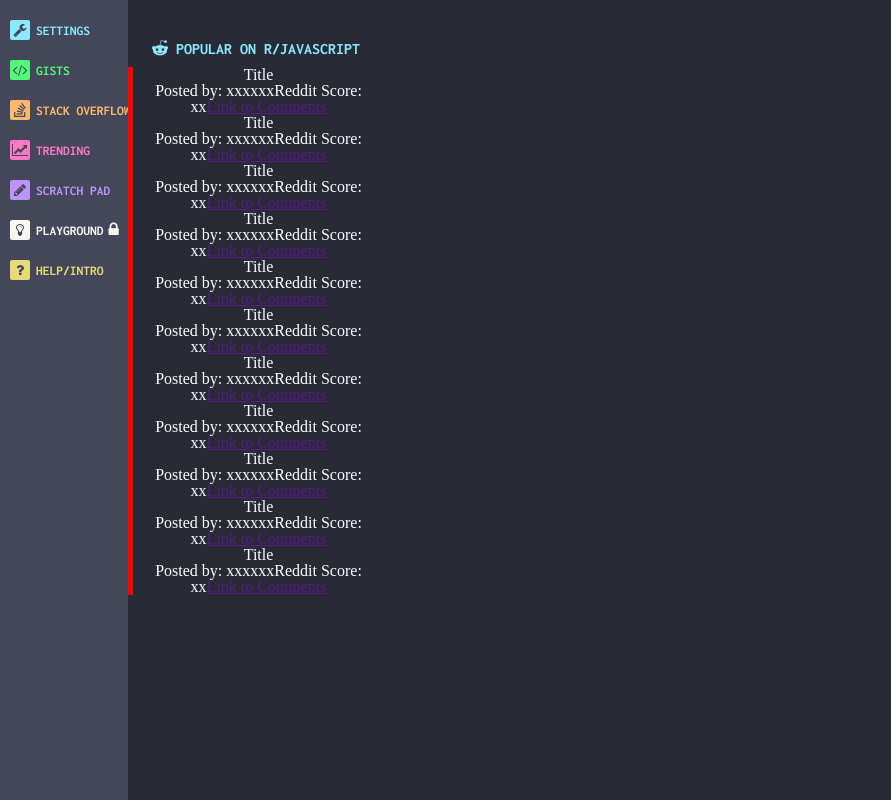
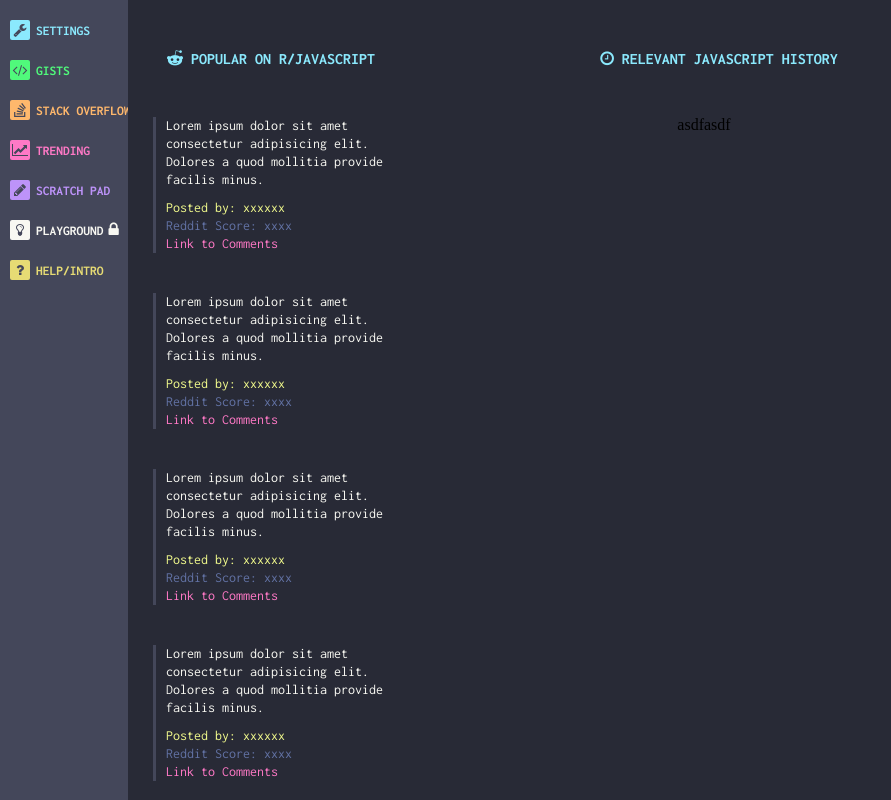
Before and after one commit to LaggerP/Chingu-V9-SoloProject, a React (Create React App) app: page / in a window 1280 px wide. Shown: the whole page, without its empty margins (0-891 px from the left). Built offline with nearby package versions, Linux system fonts and the light colour scheme.

Commit message:
update some files

```diff
--- a/src/Components/Main.css
+++ b/src/Components/Main.css
@@ -1,5 +1,6 @@
 body {
     width: 100%;
+    overflow-y: hidden;
 }
 
 .Main {
@@ -26,10 +27,12 @@
 }
 .Main-HistoryJS-Item{
     width: 100%;
+    height: 50vh;
     background-color: #282a36;
 }
 .Main-Clock-Item{
     width: 100%;
+    height: 50vh;
     background-color: #282a36;
 }
 
--- a/src/Components/Main.js
+++ b/src/Components/Main.js
@@ -26,7 +26,6 @@
             <div className="Main-GitHub-Item">
                 <GitHub />
             </div>
-
         </div>
 
 
--- a/src/Components/Principal/Clock.css
+++ b/src/Components/Principal/Clock.css
@@ -1,4 +1,3 @@
 .clock{
     width: 100%;
-    height: 50vh;
 }
--- a/src/Components/Principal/Clock.js
+++ b/src/Components/Principal/Clock.js
@@ -2,10 +2,8 @@
 import './Clock.css'
 
 const Clock = () => {
-
-
     return (
-        <div className="clock">
+        <div className="clock" id="txt">
 
         </div>
 
--- a/src/Components/Principal/History.css
+++ b/src/Components/Principal/History.css
@@ -1,4 +1,17 @@
 .history{
     width: 100%;
-    height: 50vh;
 }
+
+.historyIcon{
+    margin: 50px 0 50px 30px;
+    color: #8be9fd;
+    font-size: 16px;
+    text-align: center;
+}
+.history_items{
+    width: 100%;
+    top: 0;
+    max-height: 100%;
+    overflow-y: auto;
+    text-align: center;
+}
--- a/src/Components/Principal/HistoryComponent.js
+++ b/src/Components/Principal/HistoryComponent.js
@@ -6,7 +6,15 @@
 
     return (
         <div className="history">
-
+            <div className="history_items">
+                <div className="historyIcon">
+                    <span aria-hidden="true" className="fa fa-clock-o"></span>
+                    <span class="IconText"> RELEVANT JAVASCRIPT HISTORY</span>
+                </div>
+                <div className="item">
+                    <span aria-hidden="true" className="fab fa-angular">asdfasdf</span>
+                </div>
+            </div>
         </div>
 
     );
--- a/src/Components/Principal/Reddit.css
+++ b/src/Components/Principal/Reddit.css
@@ -1,3 +1,7 @@
+li,a{
+    text-decoration: none;
+    list-style-type: none;
+}
 .reddit{
     width: 100%;
     height: 100vh;
@@ -11,11 +15,10 @@
     text-align: center;
 }
 .redditIcon{
-    margin-top: 40px;
+    margin: 50px 0 50px 30px;
     color: #8be9fd;
     font-size: 16px;
     text-align: center;
-    margin-bottom: 10px;
 }
 
 .IconText{
@@ -27,9 +30,42 @@
 
 .redditNews{
     width: 100%;
+    margin: 25px;
 }
 
 .NewsTitle{
-    border-left: thick solid #ff0000;
-    color: white;
+    margin-bottom: 40px;
+    text-align: left;
+    border-left: 4px solid #44475a;
+    border-left-width: 3px;
+    border-left-style: solid;
+    padding-left: 10px;
+    font-family: 'Inconsolata',monospace;
+    font-size: 14px;
+    font-weight: 100;
+    line-height: 18px;
 }
+
+.NewsTitle:hover{
+    border-left: 4px solid #18db49;
+}
+
+.Title{
+    color: #f8f8f2;
+    padding-bottom:10px;
+}
+
+.userPost{
+    color: #f1fa8c;
+    padding-bottom:10px;
+}
+
+.scoreReddit{
+    color: #6272a4;
+    padding-bottom:10px;
+}
+
+.linkComment{
+    color: #ff79c6;
+    padding-bottom:10px;
+}
--- a/src/Components/Principal/RedditComponent.js
+++ b/src/Components/Principal/RedditComponent.js
@@ -6,98 +6,121 @@
       <div className="reddit">
          <div className="redditBox">
             <div className="redditIcon">
-                    <span aria-hidden="true" class="fa fa-reddit-alien"></span>
+               <span aria-hidden="true" className="fa fa-reddit-alien"></span>
                <span class="IconText"> POPULAR ON R/JAVASCRIPT</span>
             </div>
 
             <div className="redditNews">
-                   <div className="NewsTitle">
-                    <p>Title</p>
-                    <span>Posted by: xxxxxx</span>
-                    <span>Reddit Score: xx</span>
-                    <a href="">Link to Comments</a>
+               <li className="NewsTitle">
+                  <a href="">
+                     <h5 className="Title">Lorem ipsum dolor sit amet consectetur adipisicing elit. Dolores a quod mollitia provident facilis minus.</h5>
+                     <span className="userPost">Posted by: xxxxxx</span>
+                     <br />
+                     <span className="scoreReddit">Reddit Score: xxxx</span>
+                     <br />
+                     <a href="" className="linkComment">Link to Comments</a>
+                  </a>
+               </li>
+
+               <li className="NewsTitle">
+                  <a href="">
+                     <h5 className="Title">Lorem ipsum dolor sit amet consectetur adipisicing elit. Dolores a quod mollitia provident facilis minus.</h5>
+                     <span className="userPost">Posted by: xxxxxx</span>
+                     <br />
+                     <span className="scoreReddit">Reddit Score: xxxx</span>
+                     <br />
+                     <a href="" className="linkComment">Link to Comments</a>
+                  </a>
+               </li>
+               <li className="NewsTitle">
+                  <a href="">
+                     <h5 className="Title">Lorem ipsum dolor sit amet consectetur adipisicing elit. Dolores a quod mollitia provident facilis minus.</h5>
+                     <span className="userPost">Posted by: xxxxxx</span>
+                     <br />
+                     <span className="scoreReddit">Reddit Score: xxxx</span>
+                     <br />
+                     <a href="" className="linkComment">Link to Comments</a>
+                  </a>
+               </li>
+
+               <li className="NewsTitle">
+                  <a href="">
+                     <h5 className="Title">Lorem ipsum dolor sit amet consectetur adipisicing elit. Dolores a quod mollitia provident facilis minus.</h5>
+                     <span className="userPost">Posted by: xxxxxx</span>
+                     <br />
+                     <span className="scoreReddit">Reddit Score: xxxx</span>
+                     <br />
+                     <a href="" className="linkComment">Link to Comments</a>
+                  </a>
+               </li>
+
+               <li className="NewsTitle">
+                  <a href="">
+                     <h5 className="Title">Lorem ipsum dolor sit amet consectetur adipisicing elit. Dolores a quod mollitia provident facilis minus.</h5>
+                     <span className="userPost">Posted by: xxxxxx</span>
+                     <br />
+                     <span className="scoreReddit">Reddit Score: xxxx</span>
+                     <br />
+                     <a href="" className="linkComment">Link to Comments</a>
+                  </a>
+               </li>
+
+               <li className="NewsTitle">
+                  <a href="">
+                     <h5 className="Title">Lorem ipsum dolor sit amet consectetur adipisicing elit. Dolores a quod mollitia provident facilis minus.</h5>
+                     <span className="userPost">Posted by: xxxxxx</span>
+                     <br />
+                     <span className="scoreReddit">Reddit Score: xxxx</span>
+                     <br />
+                     <a href="" className="linkComment">Link to Comments</a>
+                  </a>
+               </li>
+
+               <li className="NewsTitle">
+                  <a href="">
+                     <h5 className="Title">Lorem ipsum dolor sit amet consectetur adipisicing elit. Dolores a quod mollitia provident facilis minus.</h5>
+                     <span className="userPost">Posted by: xxxxxx</span>
+                     <br />
+                     <span className="scoreReddit">Reddit Score: xxxx</span>
+                     <br />
+                     <a href="" className="linkComment">Link to Comments</a>
+                  </a>
+               </li>
+
+               <li className="NewsTitle">
+                  <a href="">
+                     <h5 className="Title">Lorem ipsum dolor sit amet consectetur adipisicing elit. Dolores a quod mollitia provident facilis minus.</h5>
+                     <span className="userPost">Posted by: xxxxxx</span>
+                     <br />
+                     <span className="scoreReddit">Reddit Score: xxxx</span>
+                     <br />
+                     <a href="" className="linkComment">Link to Comments</a>
+                  </a>
+               </li>
+
+               <li className="NewsTitle">
+                  <a href="">
+                     <h5 className="Title">Lorem ipsum dolor sit amet consectetur adipisicing elit. Dolores a quod mollitia provident facilis minus.</h5>
+                     <span className="userPost">Posted by: xxxxxx</span>
+                     <br />
+                     <span className="scoreReddit">Reddit Score: xxxx</span>
+                     <br />
+                     <a href="" className="linkComment">Link to Comments</a>
+                  </a>
+               </li>
+
+               <li className="NewsTitle">
+                  <a href="">
+                     <h5 className="Title">Lorem ipsum dolor sit amet consectetur adipisicing elit. Dolores a quod mollitia provident facilis minus.</h5>
+                     <span className="userPost">Posted by: xxxxxx</span>
+                     <br />
+                     <span className="scoreReddit">Reddit Score: xxxx</span>
+                     <br />
+                     <a href="" className="linkComment">Link to Comments</a>
+                  </a>
+               </li>
             </div>
-                </div>
-                <div className="redditNews">
-                   <div className="NewsTitle">
-                    <p>Title</p>
-                    <span>Posted by: xxxxxx</span>
-                    <span>Reddit Score: xx</span>
-                    <a href="">Link to Comments</a>
-                   </div>
-                </div>
-                <div className="redditNews">
-                   <div className="NewsTitle">
-                    <p>Title</p>
-                    <span>Posted by: xxxxxx</span>
-                    <span>Reddit Score: xx</span>
-                    <a href="">Link to Comments</a>
-                   </div>
-                </div>
-                <div className="redditNews">
-                   <div className="NewsTitle">
-                    <p>Title</p>
-                    <span>Posted by: xxxxxx</span>
-                    <span>Reddit Score: xx</span>
-                    <a href="">Link to Comments</a>
-                   </div>
-                </div>
-                <div className="redditNews">
-                   <div className="NewsTitle">
-                    <p>Title</p>
-                    <span>Posted by: xxxxxx</span>
-                    <span>Reddit Score: xx</span>
-                    <a href="">Link to Comments</a>
-                   </div>
-                </div>
-                <div className="redditNews">
-                   <div className="NewsTitle">
-                    <p>Title</p>
-                    <span>Posted by: xxxxxx</span>
-                    <span>Reddit Score: xx</span>
-                    <a href="">Link to Comments</a>
-                   </div>
-                </div>
-                <div className="redditNews">
-                   <div className="NewsTitle">
-                    <p>Title</p>
-                    <span>Posted by: xxxxxx</span>
-                    <span>Reddit Score: xx</span>
-                    <a href="">Link to Comments</a>
-                   </div>
-                </div>
-                <div className="redditNews">
-                   <div className="NewsTitle">
-                    <p>Title</p>
-                    <span>Posted by: xxxxxx</span>
-                    <span>Reddit Score: xx</span>
-                    <a href="">Link to Comments</a>
-                   </div>
-                </div>
-                <div className="redditNews">
-                   <div className="NewsTitle">
-                    <p>Title</p>
-                    <span>Posted by: xxxxxx</span>
-                    <span>Reddit Score: xx</span>
-                    <a href="">Link to Comments</a>
-                   </div>
-                </div>
-                <div className="redditNews">
-                   <div className="NewsTitle">
-                    <p>Title</p>
-                    <span>Posted by: xxxxxx</span>
-                    <span>Reddit Score: xx</span>
-                    <a href="">Link to Comments</a>
-                   </div>
-                </div>
-                <div className="redditNews">
-                   <div className="NewsTitle">
-                    <p>Title</p>
-                    <span>Posted by: xxxxxx</span>
-                    <span>Reddit Score: xx</span>
-                    <a href="">Link to Comments</a>
-                   </div>
-                </div>
+
          </div>
       </div>
    );
--- a/src/Components/Principal/new.json
+++ /dev/null
@@ -1,5 +0,0 @@
-{
-  data:{
-
-  }
-}
```
Also changed, not shown: 1 other file (tests, documents, lock files or other folders). Lines whose indentation alone changed are shown as unchanged.
